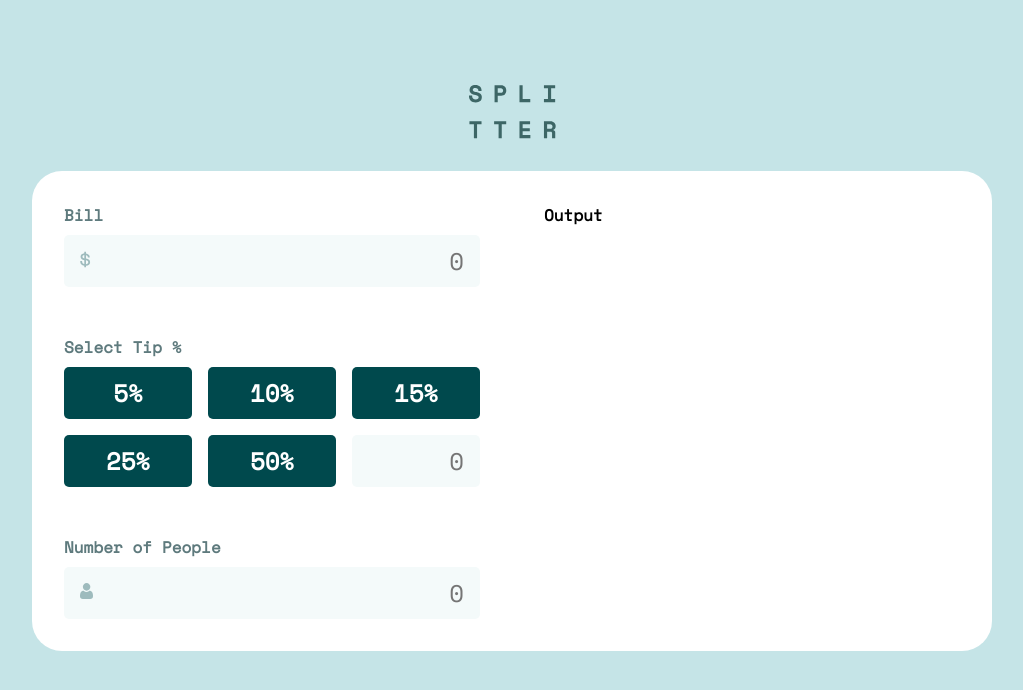
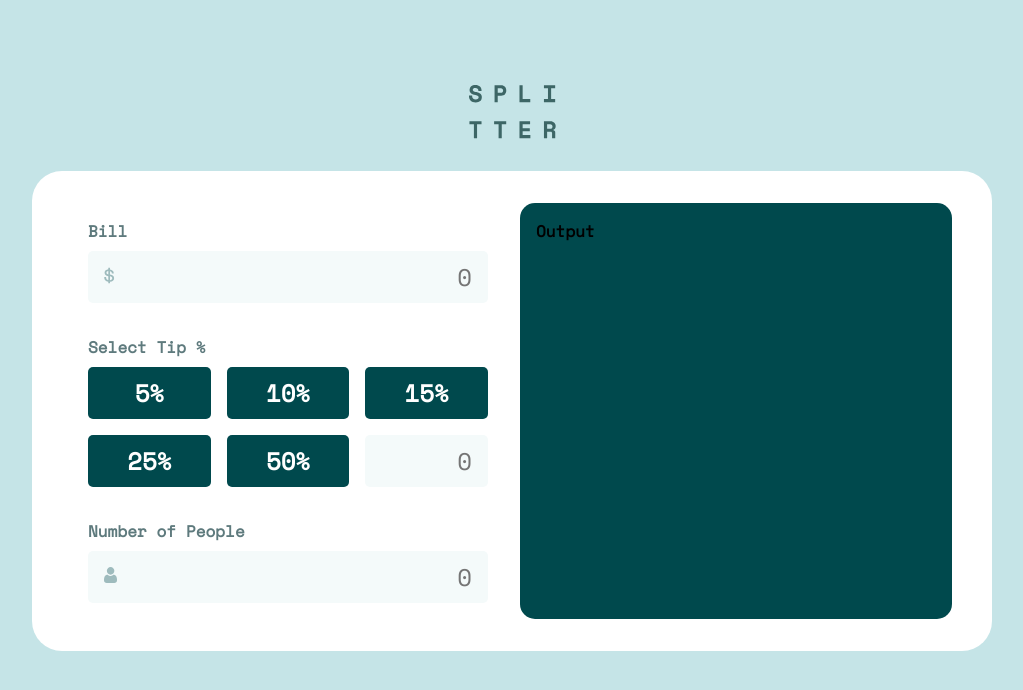
Before and after one commit to FTP-droid/tip-calculator-app-main, a React (Vite) app: page / in a window 1280 px wide. Shown: the top 690 px of the page, without its empty margins (128-1151 px from the left). Built offline with nearby package versions, Linux system fonts and the light colour scheme.

Commit message:
Adjusted widths of the left (input card) and the right (output) card to better match the widths of the cards given in the template. Added ids for the left card and right card in the Calculator component.

```diff
--- a/src/components/Calculator/Calculator.module.css
+++ b/src/components/Calculator/Calculator.module.css
@@ -4,6 +4,10 @@
     height: 30rem;
     border-radius: 30px;
     display: flex;
+    gap: 1rem;
+    align-items: center;
+    justify-content: center;
+    background-color: var(--white);
 }
 
 .input-container-with-label {
@@ -51,11 +55,13 @@
 }
 
 .card {
-    width: 50%;
-    padding: 2rem;
+    width: min(25rem, calc(50% - 5rem));
+    height: 24rem;
+    padding: 1rem;
     display: flex;
     flex-direction: column;
     justify-content: space-between;
+    border-radius: 15px;
 }
 
 #tip-percentage-container {
@@ -81,3 +87,11 @@
     background-color: var(--light-grayish-cyan);
     color: var(--very-dark-cyan);
 }
+
+#left-card {
+    background-color: var(--white);
+}
+
+#right-card {
+    background-color: var(--very-dark-cyan);
+}
--- a/src/components/Calculator/Calculator.tsx
+++ b/src/components/Calculator/Calculator.tsx
@@ -35,7 +35,7 @@ function Calculator() {
           </div>
         </div>
       </section>
-      <section className={styles['card']}>
+      <section className={styles['card']} id={styles['right-card']}>
         Output
       </section>
     </main>
```
